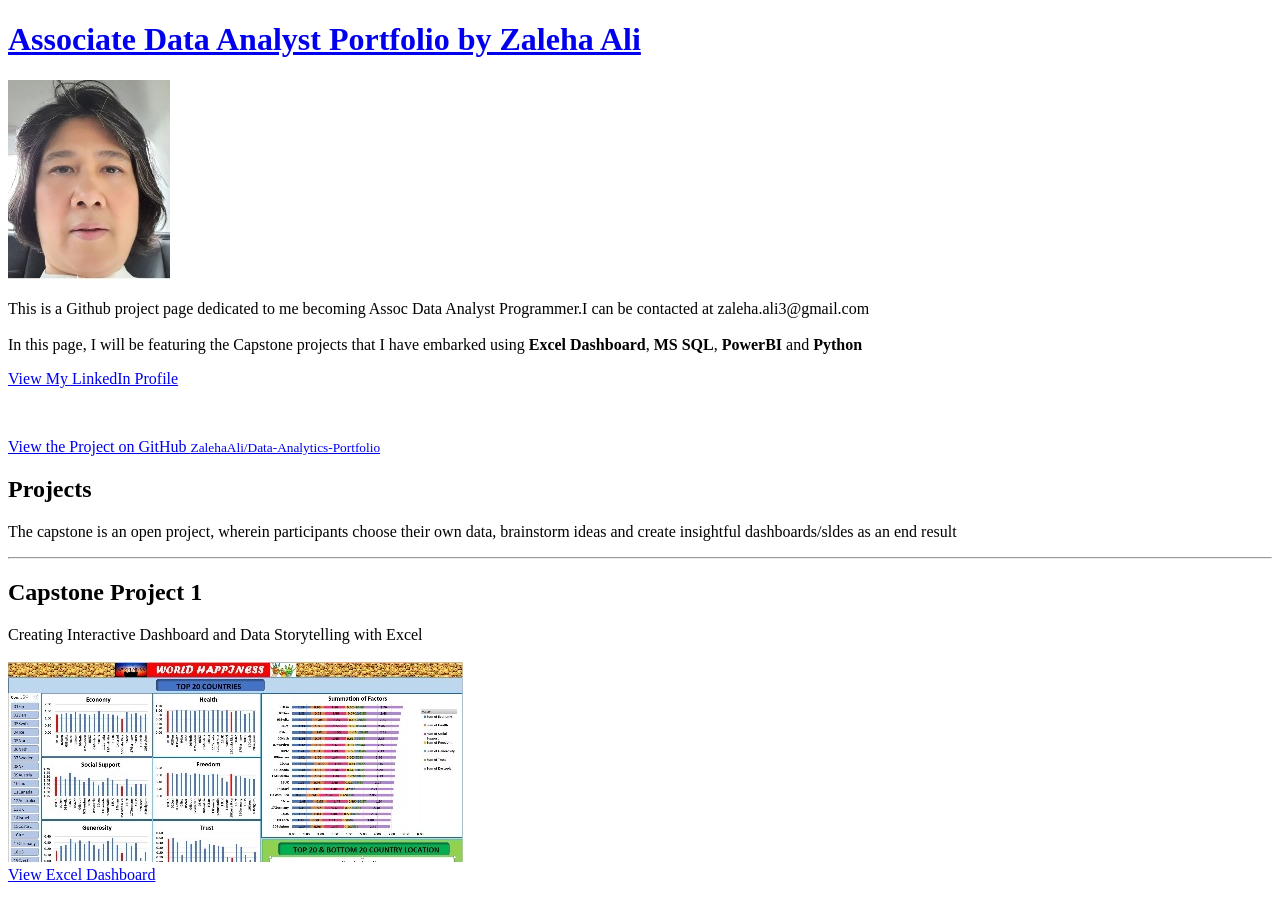
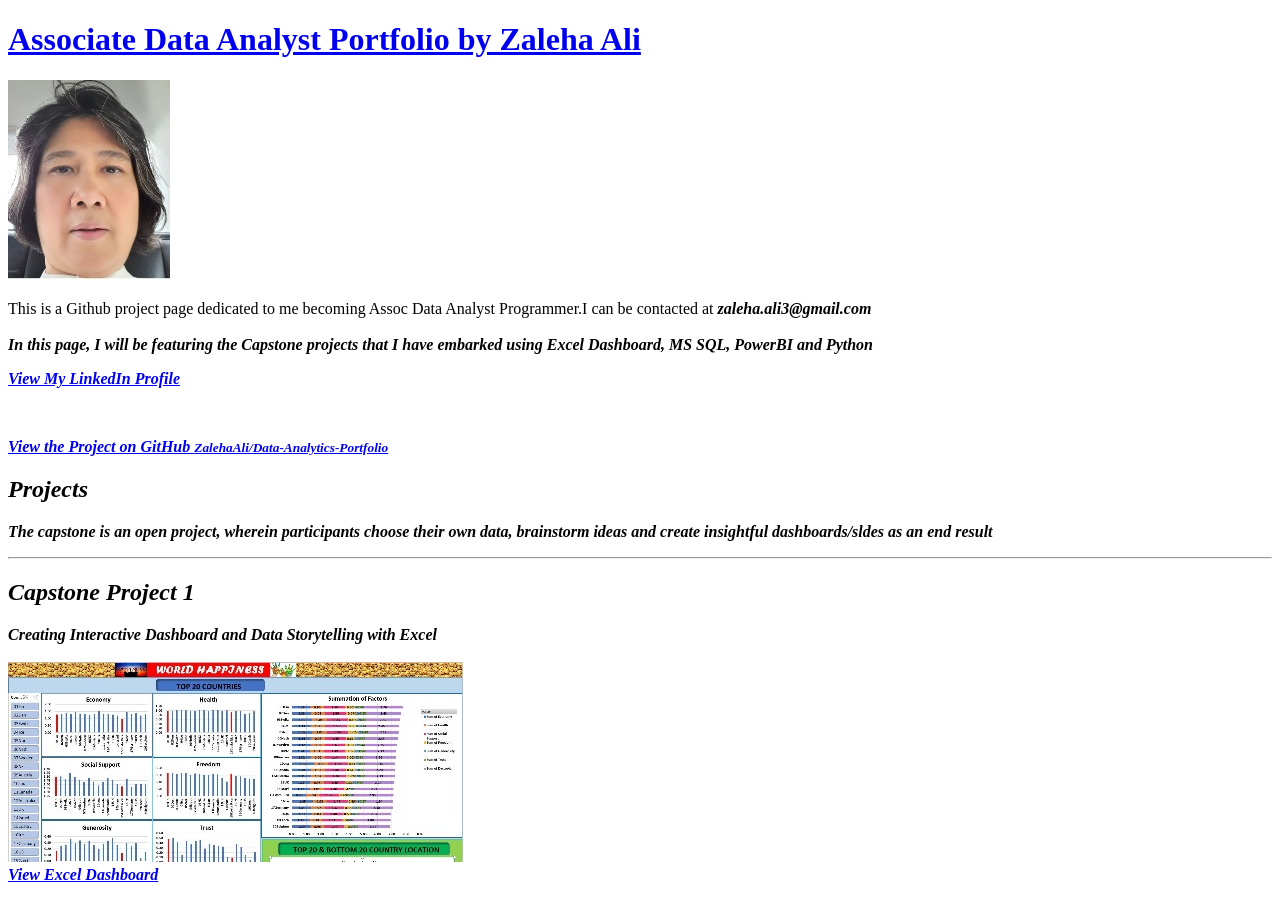
Before and after one commit to ZalehaAli/Data-Analytics-Portfolio, a Jekyll site: the page built from index.md, in a window 1280 px wide and 900 px high. Built offline with Jekyll 4.4.1, drawn with Linux system fonts in a browser that asks for light colours; our own code applies the rules of GitHub Pages for plain Markdown files.

```diff
--- a/_config.yml
+++ b/_config.yml
@@ -1,6 +1,6 @@
 title: Associate Data Analyst Portfolio by Zaleha Ali # your name (or website title) here
 logo: "/images/mypic.jpg?raw=true" # your photo (or logo) here
-description: This is a Github project page dedicated to me becoming Assoc Data Analyst Programmer.I can be contacted at zaleha.ali3@gmail.com
+description: This is a Github project page dedicated to me becoming Assoc Data Analyst Programmer.I can be contacted at <b><i>zaleha.ali3@gmail.com
   <br><br>
   In this page, I will be featuring the Capstone projects that I have embarked using <strong> Excel Dashboard</strong>, <strong>MS SQL</strong>, <strong> PowerBI</strong> and <strong>Python</strong>
   <p>
```
